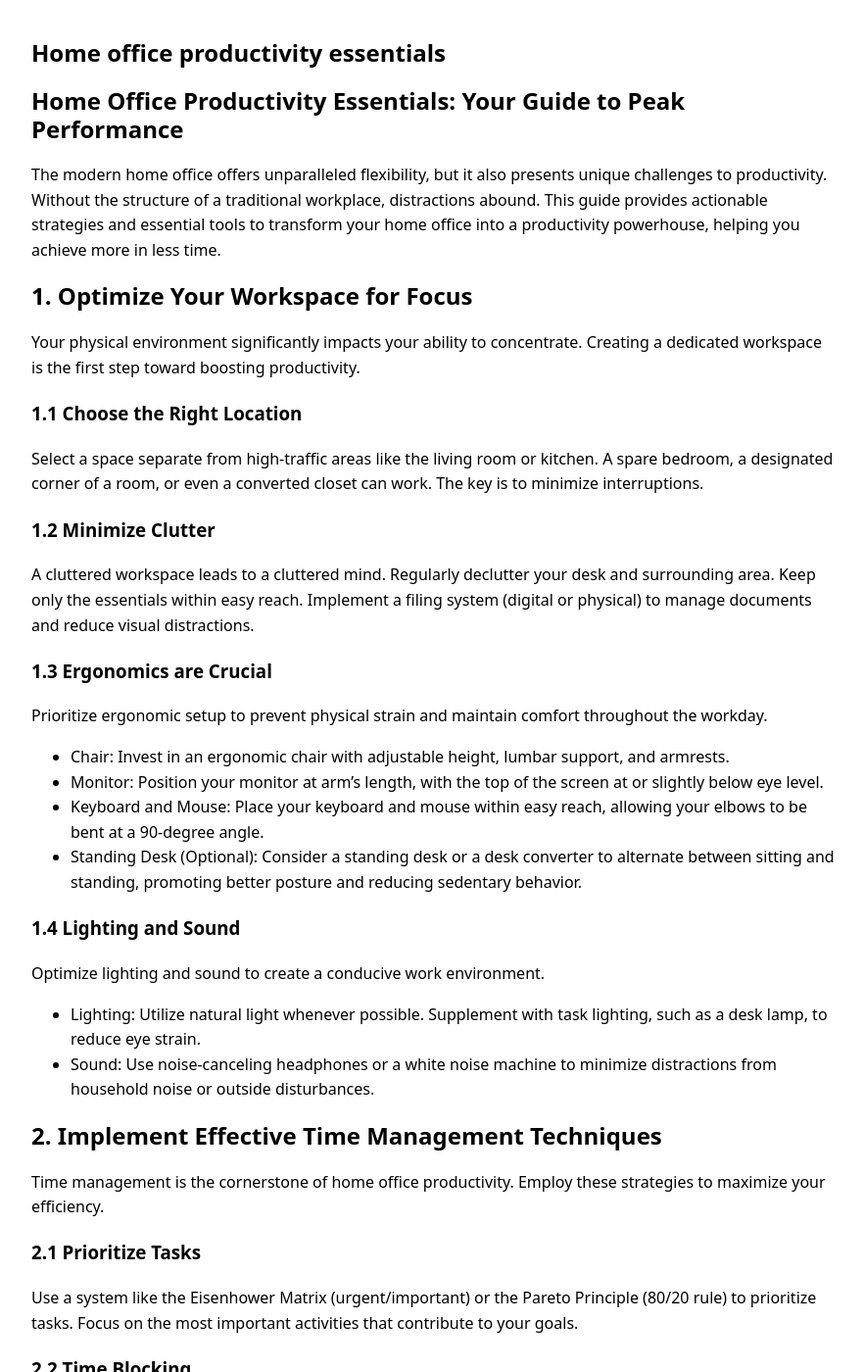
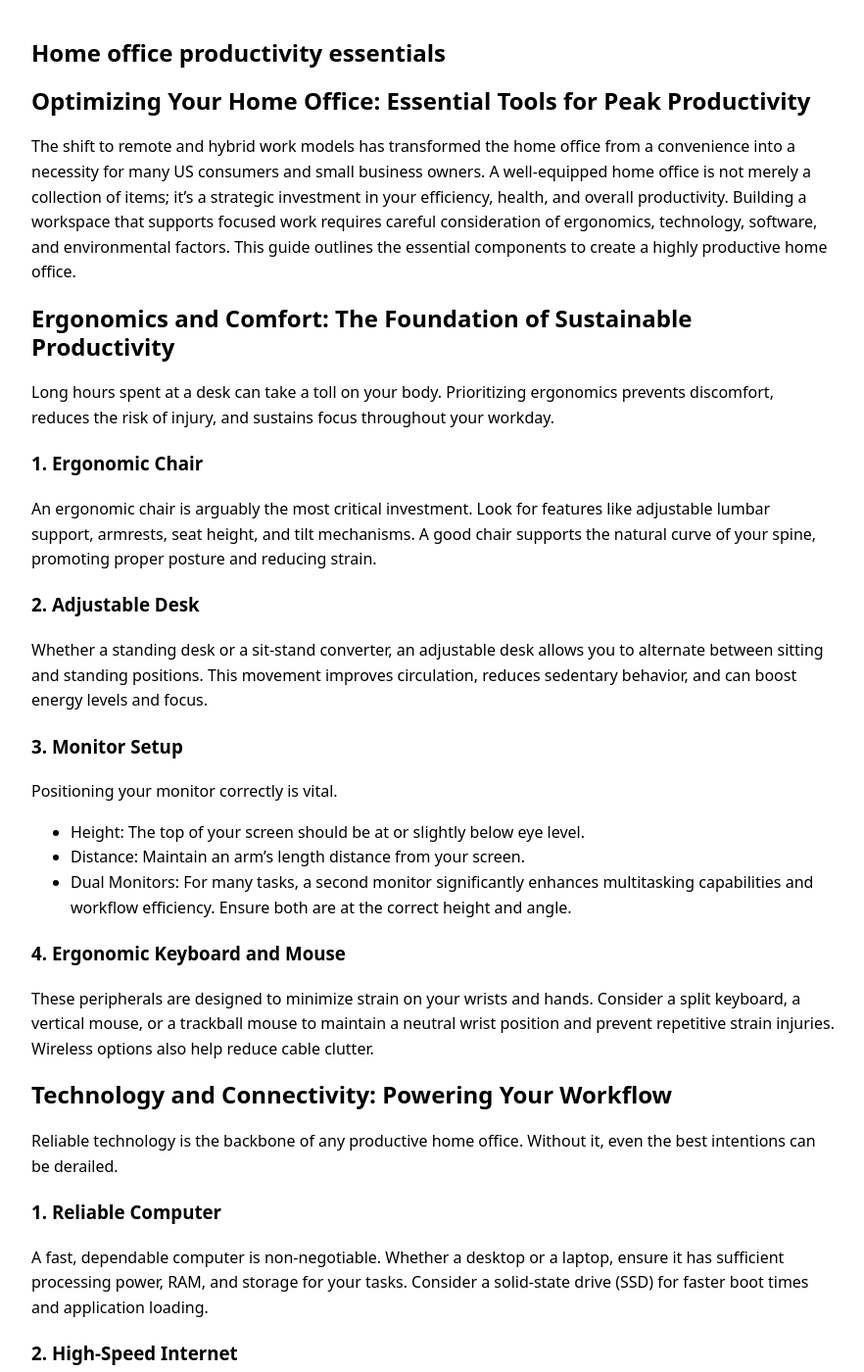
Before and after one commit to ironaclaw/ironaclaw.github.io, a Jekyll site: the page built from _posts/2026-02-14-home-office-productivity-essentials.md, in a window 1280 px wide and 1400 px high. Shown: the whole window at 98% size, without its empty margins (198-1080 px from the left). Built offline with Jekyll 4.4.1, drawn with Linux system fonts in a browser that asks for light colours; some of the changed text lies outside the part shown.

Commit message:
Add 2026-02-14-home-office-productivity-essentials.md

```diff
--- a/_posts/2026-02-14-home-office-productivity-essentials.md
+++ b/_posts/2026-02-14-home-office-productivity-essentials.md
@@ -6,105 +6,91 @@ date: '2026-02-14'
 description: ''
 tags: []
 keywords: []
-model_used: gemini-2.0-flash-lite
+model_used: gemini-2.5-flash
 ---
 
-# Home Office Productivity Essentials: Your Guide to Peak Performance
+# Optimizing Your Home Office: Essential Tools for Peak Productivity
 
-The modern home office offers unparalleled flexibility, but it also presents unique challenges to productivity. Without the structure of a traditional workplace, distractions abound. This guide provides actionable strategies and essential tools to transform your home office into a productivity powerhouse, helping you achieve more in less time.
+The shift to remote and hybrid work models has transformed the home office from a convenience into a necessity for many US consumers and small business owners. A well-equipped home office is not merely a collection of items; it's a strategic investment in your efficiency, health, and overall productivity. Building a workspace that supports focused work requires careful consideration of ergonomics, technology, software, and environmental factors. This guide outlines the essential components to create a highly productive home office.
 
-## 1. Optimize Your Workspace for Focus
+## Ergonomics and Comfort: The Foundation of Sustainable Productivity
 
-Your physical environment significantly impacts your ability to concentrate. Creating a dedicated workspace is the first step toward boosting productivity.
+Long hours spent at a desk can take a toll on your body. Prioritizing ergonomics prevents discomfort, reduces the risk of injury, and sustains focus throughout your workday.
 
-### 1.1 Choose the Right Location
+### 1. Ergonomic Chair
+An ergonomic chair is arguably the most critical investment. Look for features like adjustable lumbar support, armrests, seat height, and tilt mechanisms. A good chair supports the natural curve of your spine, promoting proper posture and reducing strain.
 
-Select a space separate from high-traffic areas like the living room or kitchen. A spare bedroom, a designated corner of a room, or even a converted closet can work. The key is to minimize interruptions.
+### 2. Adjustable Desk
+Whether a standing desk or a sit-stand converter, an adjustable desk allows you to alternate between sitting and standing positions. This movement improves circulation, reduces sedentary behavior, and can boost energy levels and focus.
 
-### 1.2 Minimize Clutter
+### 3. Monitor Setup
+Positioning your monitor correctly is vital.
+*   Height: The top of your screen should be at or slightly below eye level.
+*   Distance: Maintain an arm's length distance from your screen.
+*   Dual Monitors: For many tasks, a second monitor significantly enhances multitasking capabilities and workflow efficiency. Ensure both are at the correct height and angle.
 
-A cluttered workspace leads to a cluttered mind. Regularly declutter your desk and surrounding area. Keep only the essentials within easy reach. Implement a filing system (digital or physical) to manage documents and reduce visual distractions.
+### 4. Ergonomic Keyboard and Mouse
+These peripherals are designed to minimize strain on your wrists and hands. Consider a split keyboard, a vertical mouse, or a trackball mouse to maintain a neutral wrist position and prevent repetitive strain injuries. Wireless options also help reduce cable clutter.
 
-### 1.3 Ergonomics are Crucial
+## Technology and Connectivity: Powering Your Workflow
 
-Prioritize ergonomic setup to prevent physical strain and maintain comfort throughout the workday.
+Reliable technology is the backbone of any productive home office. Without it, even the best intentions can be derailed.
 
-*   Chair: Invest in an ergonomic chair with adjustable height, lumbar support, and armrests.
-*   Monitor: Position your monitor at arm's length, with the top of the screen at or slightly below eye level.
-*   Keyboard and Mouse: Place your keyboard and mouse within easy reach, allowing your elbows to be bent at a 90-degree angle.
-*   Standing Desk (Optional): Consider a standing desk or a desk converter to alternate between sitting and standing, promoting better posture and reducing sedentary behavior.
+### 1. Reliable Computer
+A fast, dependable computer is non-negotiable. Whether a desktop or a laptop, ensure it has sufficient processing power, RAM, and storage for your tasks. Consider a solid-state drive (SSD) for faster boot times and application loading.
 
-### 1.4 Lighting and Sound
+### 2. High-Speed Internet
+A stable, high-bandwidth internet connection is paramount for virtual meetings, cloud-based applications, and seamless communication. Invest in the fastest plan available in your area and consider a mesh Wi-Fi system for consistent coverage throughout your home.
 
-Optimize lighting and sound to create a conducive work environment.
+### 3. Quality Webcam and Microphone
+For virtual meetings, clear audio and video are essential for professional communication.
+*   Webcam: An external 1080p or 4K webcam offers superior image quality compared to most built-in laptop cameras.
+*   Microphone: A dedicated USB microphone or a high-quality headset microphone ensures your voice is clear and free from background noise.
 
-*   Lighting: Utilize natural light whenever possible. Supplement with task lighting, such as a desk lamp, to reduce eye strain.
-*   Sound: Use noise-canceling headphones or a white noise machine to minimize distractions from household noise or outside disturbances.
+### 4. Backup Solutions
+Protecting your work is critical. Implement a robust backup strategy:
+*   Cloud Storage: Services like Google Drive, Dropbox, or OneDrive offer automatic syncing and version control.
+*   External Hard Drive: A physical backup provides an additional layer of security for critical files.
 
-## 2. Implement Effective Time Management Techniques
+### 5. Printer/Scanner (Optional)
+While many workflows are digital, a multi-function printer/scanner can be invaluable for tasks requiring physical documents, such as signing contracts or scanning receipts.
 
-Time management is the cornerstone of home office productivity. Employ these strategies to maximize your efficiency.
+## Software and Digital Tools: Enhancing Efficiency
 
-### 2.1 Prioritize Tasks
+Beyond hardware, the right software stack streamlines operations and fosters collaboration.
 
-Use a system like the Eisenhower Matrix (urgent/important) or the Pareto Principle (80/20 rule) to prioritize tasks. Focus on the most important activities that contribute to your goals.
+### 1. Communication Platforms
+Essential for team collaboration and client interactions.
+*   Messaging: Tools like Slack or Microsoft Teams facilitate instant communication and file sharing.
+*   Video Conferencing: Zoom, Google Meet, or Microsoft Teams are standard for virtual meetings.
 
-### 2.2 Time Blocking
+### 2. Project Management Software
+Keep tasks organized and track progress with tools like Asana, Trello, Monday.com, or Notion. These platforms help manage deadlines, assign tasks, and visualize workflows.
 
-Allocate specific blocks of time for specific tasks. Schedule your day in advance, including time for meetings, focused work, breaks, and email management. This structured approach helps you stay on track and avoid procrastination.
+### 3. Cloud Storage and Document Collaboration
+Beyond backup, cloud services enable real-time collaboration on documents, spreadsheets, and presentations with colleagues or clients. Google Workspace and Microsoft 365 are industry standards.
 
-### 2.3 The Pomodoro Technique
+### 4. Note-Taking and Organization Apps
+Digital notebooks like Evernote, OneNote, or Notion help capture ideas, organize research, and manage personal to-do lists, keeping all your information accessible.
 
-Work in focused intervals (e.g., 25 minutes) followed by short breaks (e.g., 5 minutes). After every four "pomodoros," take a longer break (e.g., 20-30 minutes). This technique helps maintain focus and prevent burnout.
+### 5. Security Software
+Protect your digital assets with robust antivirus software, a firewall, and consider a Virtual Private Network (VPN) for secure browsing, especially on public Wi-Fi or when handling sensitive data.
 
-### 2.4 Minimize Distractions
+## Organization and Environment: Cultivating a Productive Space
 
-Identify your biggest time-wasters (social media, email, etc.) and take steps to minimize them. Close unnecessary browser tabs, turn off notifications, and silence your phone during focused work periods.
+Your physical environment significantly impacts your mental state and ability to focus.
 
-## 3. Leverage Essential Productivity Tools
+### 1. Proper Lighting
+Natural light is ideal. Position your desk near a window if possible. Supplement with good task lighting, such as a desk lamp, to reduce eye strain and improve visibility during darker hours or at night.
 
-The right tools can significantly enhance your productivity. Explore these essential categories:
+### 2. Storage Solutions
+A clutter-free space promotes a clutter-free mind.
+*   Shelving Units: For books, binders, and decorative items.
+*   Drawers and Filing Cabinets: For important documents and office supplies.
+*   Desk Organizers: Keep pens, notepads, and small items tidy.
 
-### 3.1 Project Management Software
-
-Use project management tools to organize tasks, track progress, and collaborate with others. Popular options include Asana, Trello, and Monday.com. These tools help you visualize your workflow and stay on top of deadlines.
-
-### 3.2 Communication and Collaboration Platforms
-
-Facilitate seamless communication and collaboration with team members or clients. Utilize platforms like Slack, Microsoft Teams, or Zoom for instant messaging, video conferencing, and file sharing.
-
-### 3.3 Note-Taking and Knowledge Management
-
-Organize your thoughts, ideas, and research using note-taking apps like Evernote, OneNote, or Notion. These tools allow you to capture information, create to-do lists, and manage your knowledge base effectively.
-
-### 3.4 Time Tracking and Analysis
-
-Track your time to identify where you spend your time and identify areas for improvement. Use time-tracking apps like Toggl Track or Clockify to monitor your activities and gain insights into your productivity patterns.
-
-### 3.5 Password Management
-
-Secure your online accounts and streamline logins with a password manager like LastPass or 1Password. These tools generate strong passwords, store them securely, and automatically fill them in when needed.
-
-## 4. Cultivate Healthy Habits for Sustained Productivity
-
-Your physical and mental well-being directly impact your productivity. Prioritize these habits to maintain peak performance.
-
-### 4.1 Regular Breaks
-
-Take short breaks throughout the day to rest your eyes, stretch, and recharge. Step away from your desk and engage in a different activity to refresh your mind.
-
-### 4.2 Hydration and Nutrition
-
-Stay hydrated by drinking plenty of water throughout the day. Fuel your body with nutritious meals and snacks to maintain energy levels and focus.
-
-### 4.3 Exercise and Movement
-
-Incorporate physical activity into your daily routine. Take short walks, do some stretching exercises, or engage in a more structured workout to boost energy and reduce stress.
-
-### 4.4 Prioritize Sleep
-
-Aim for 7-9 hours of quality sleep each night. Establish a consistent sleep schedule and create a relaxing bedtime routine to improve sleep quality and enhance cognitive function.
+### 3. Cable Management
+Loose cables are
 
 ## Conclusion
-
-Creating a productive home office requires a combination of strategic workspace design, effective time management techniques, the right tools, and healthy habits. By implementing these essentials, you can transform your home office into a hub of productivity, enabling you to achieve your goals and thrive in the remote work environment.
+Equipping your home office with the right digital tools and optimizing your physical environment are crucial for sustained productivity. By strategically implementing efficient communication platforms, robust project management software, and an ergonomic setup, you create a workspace that actively supports focus and efficiency. Invest in these essential elements to transform your home office into a powerful hub, enabling you to achieve your professional goals with greater ease and effectiveness.
```
